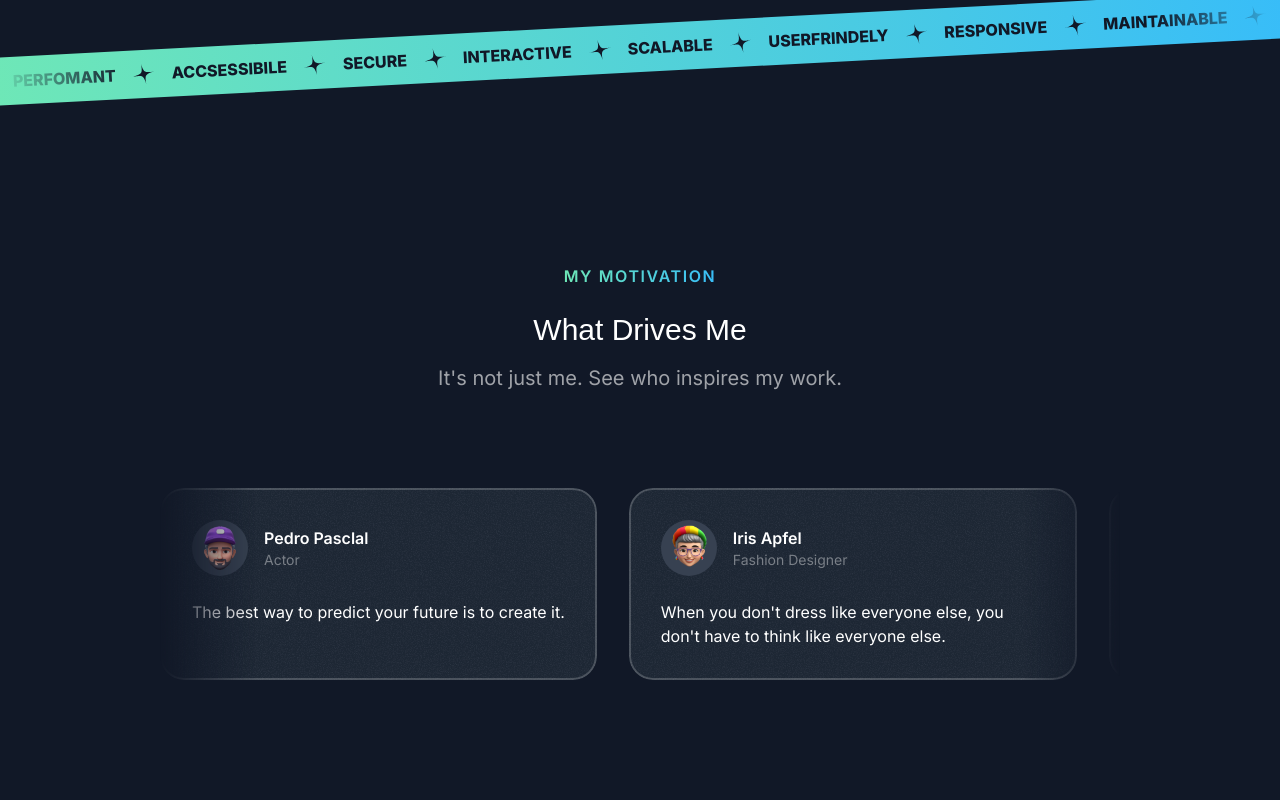
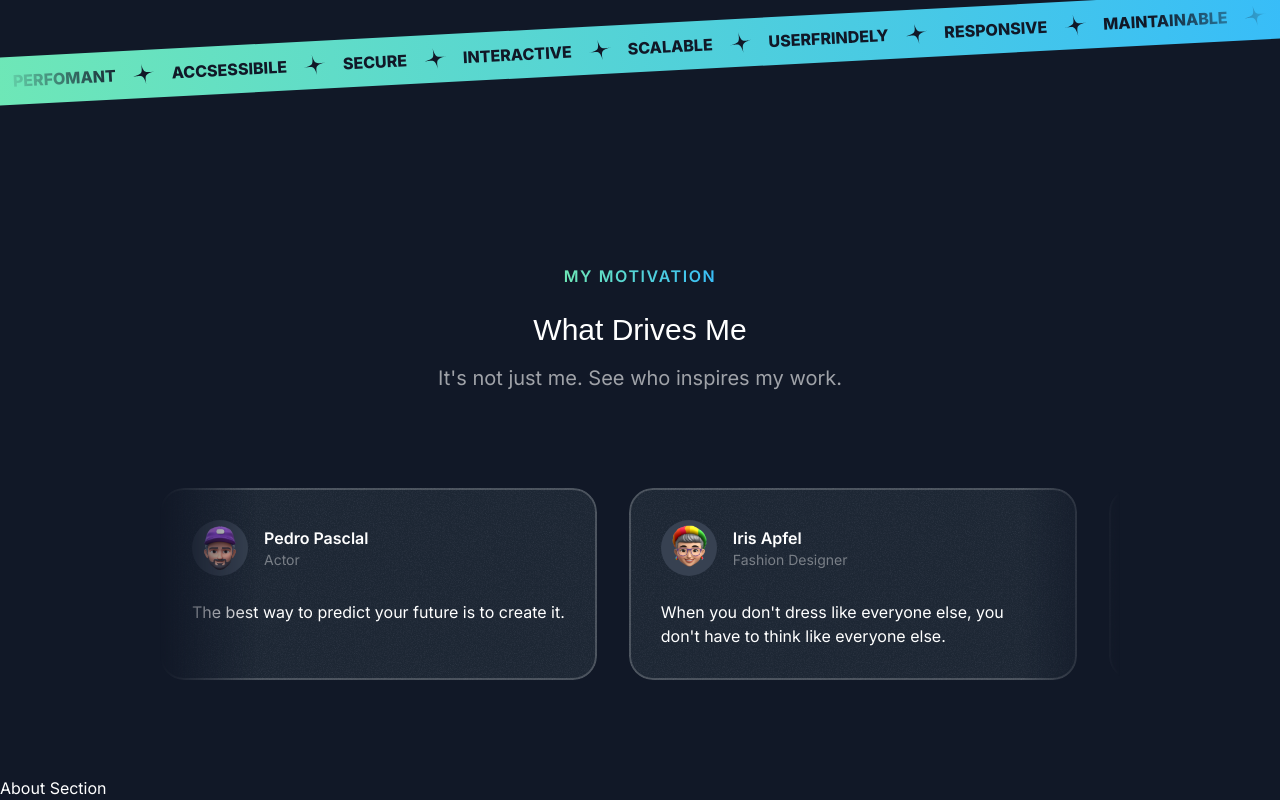
Before and after one commit to eziz-tajiev/Portfolio, a Next.js app: page / in a window 1280 px wide. Shown: the part 2768-3568 px from the top of the page. Before the commit the page ends 3544 px from the top, so only its background shows below. Built offline with nearby package versions, Linux system fonts and the light colour scheme; a web font is replaced by a local one.

Commit message:
i have moved to About Section

```diff
--- a/src/app/page.tsx
+++ b/src/app/page.tsx
@@ -3,6 +3,7 @@ import {HeroSection} from '@/sections/Hero'
 import {ProjectsSection} from '@/sections/Projects'
 import {TapeSection} from '@/sections/Tape';
 import { QuotesSection } from '@/sections/Quotes';
+import { AboutSection } from '@/sections/About';
 
 export default function Home() {
   return (
@@ -12,6 +13,7 @@ export default function Home() {
       <ProjectsSection />
       <TapeSection />
       <QuotesSection />
+      <AboutSection />
 
     </div>
   );
--- a/src/sections/Projects.tsx
+++ b/src/sections/Projects.tsx
@@ -73,7 +73,7 @@ export const ProjectsSection = () => {
                   <hr className="border-t-2 border-white/5 mt-4 md:mt-5"/>
                   <ul className="flex flex-col gap-4 mt-4 md:mt-5">
                     {project.results.map((result) =>
-                    <li className="flex gap-2 text-white/50 text-sm md:text-base">
+                    <li key={project.title}className="flex gap-2 text-white/50 text-sm md:text-base">
                       <CheckIcon className="size-5 md:size-6" />
                       <span>{result.title}</span>
                     </li>
```
Also changed, not shown: src/assets/icons/nextjs.svg (added), src/assets/icons/redux.svg (added).
